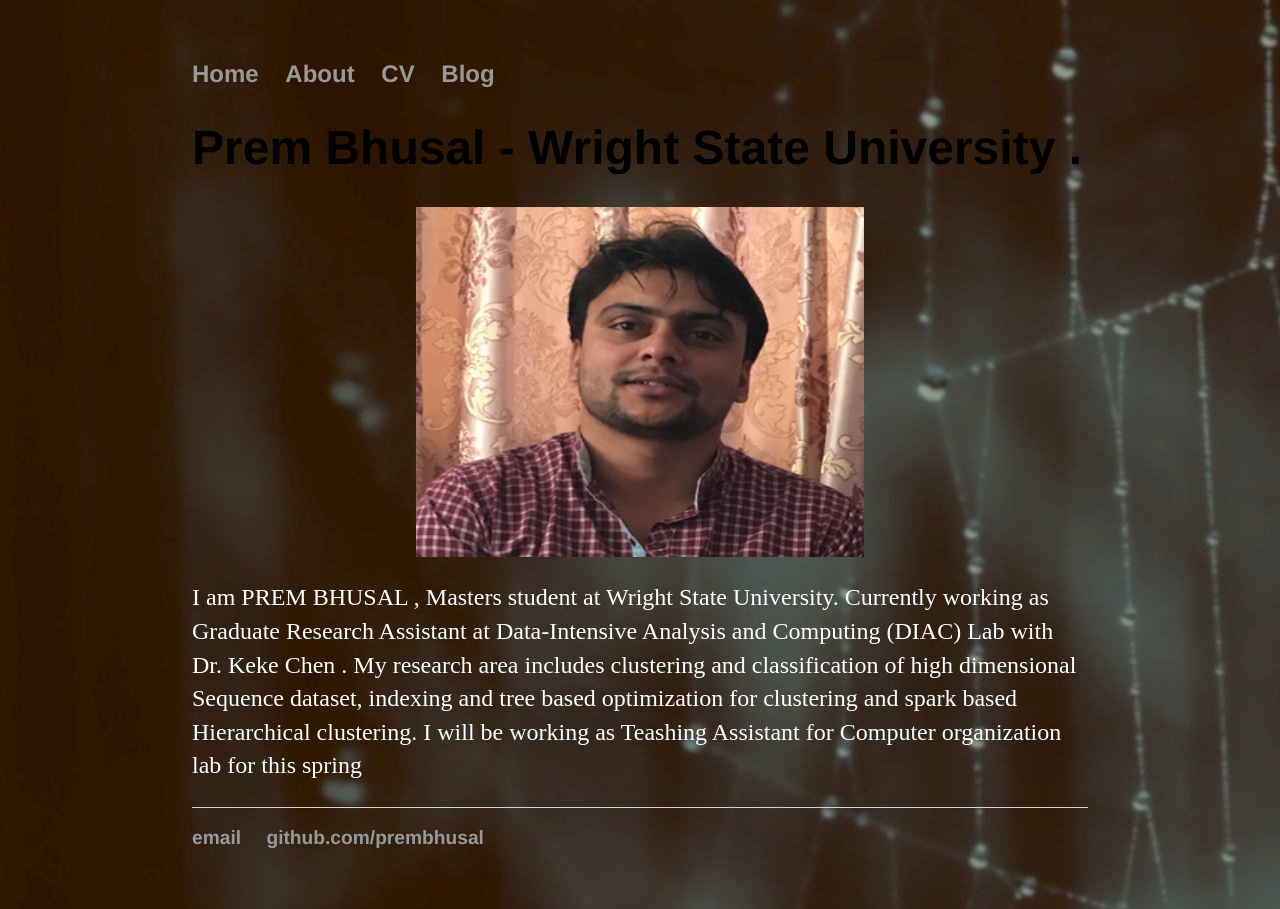
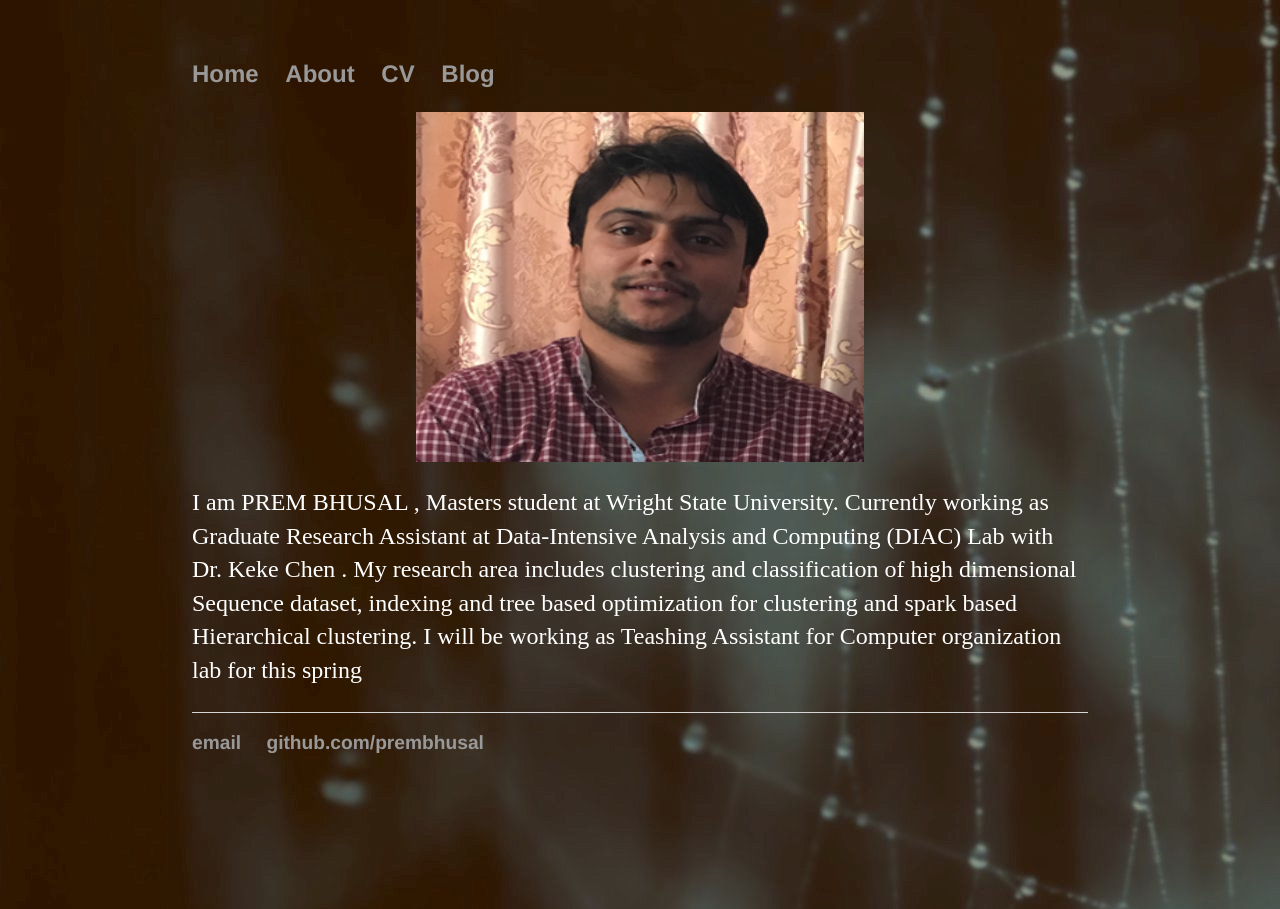
Before and after one commit to prembhusal/prembhusalWebsite, a Jekyll site: the page built from index.html, in a window 1280 px wide. Built offline with Jekyll 4.4.1, drawn with Linux system fonts in a browser that asks for light colours.

Commit message:
Update index.html

```diff
--- a/index.html
+++ b/index.html
@@ -3,7 +3,7 @@ layout: default
 title: prembhusal
 ---
 <div class="blurb">
-	<h1>Prem Bhusal - Wright State University .</h1>
+
 	<img src="/img/prem.jpg" alt="HTML5 Icon" class ="center" width="50" height="350">
 	<p>I am PREM BHUSAL , Masters student at  Wright State University. Currently  working as Graduate Research Assistant at
 	Data-Intensive Analysis and Computing (DIAC) Lab with Dr. Keke Chen . My research area includes clustering
```
